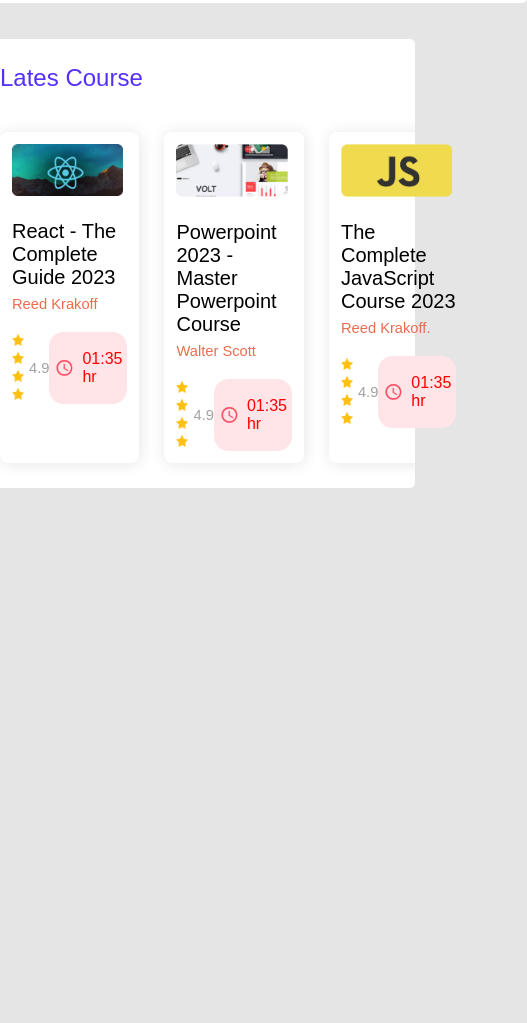
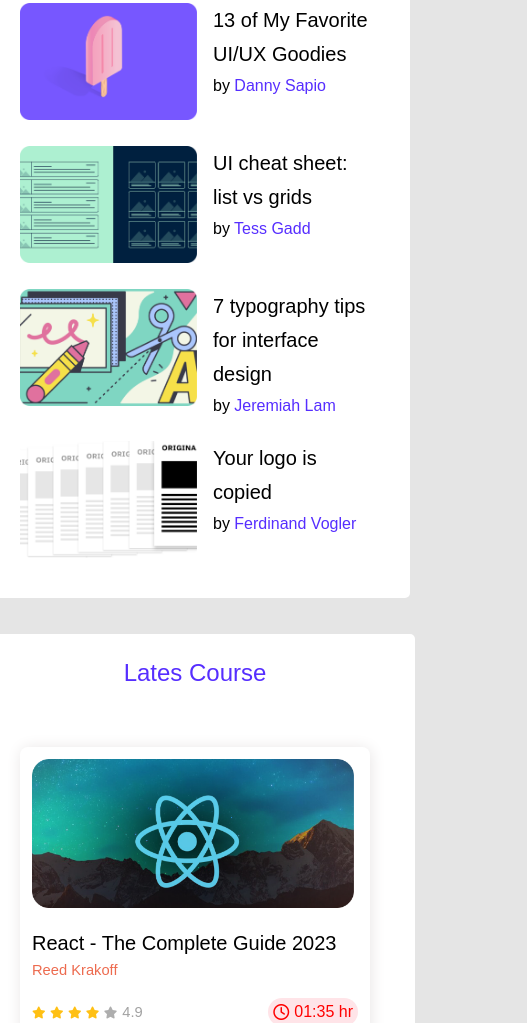
Before and after one commit to mrlaboratory/leader-board-css3, a plain HTML site: page index.html in a window 390 px wide. Shown: the part 977-2000 px from the top of the page, 527 px wide, since content can reach past the window. Before the commit the page ends 1495 px from the top, so only its background shows below. Drawn offline with Linux system fonts and the light colour scheme.

Commit message:
added media queries

```diff
--- a/index.html
+++ b/index.html
@@ -6,6 +6,9 @@
     <meta http-equiv="X-UA-Compatible" content="IE=edge">
     <meta name="viewport" content="width=device-width, initial-scale=1.0">
     <title>Leader board</title>
+    <!-- font awesome  -->
+    <script src="https://kit.fontawesome.com/53e4f60358.js" crossorigin="anonymous"></script>
+    <!-- page css style  -->
     <link rel="stylesheet" href="style/style.css">
 </head>
 
@@ -62,38 +65,38 @@
             <hr>
             <h2 class="section-title">Top Blog</h2>
             <div class="top-blogs">
-               <div class="blog">
+               <article class="blog">
                     <img src="images/blogs/blog-1.png" alt="">
                   <div class="blog-des">
                     <h3 class="blog-title">13 of My Favorite
                         UI/UX Goodies</h3>
                     <p>by <span class="author">Danny Sapio</span></p>
                   </div>
-                </div>
-                <div class="blog">
+                </article>
+                <article class="blog">
                     <img src="images/blogs/blog-2.png" alt="">
                    <div class="blog-des">
                     <h3 class="blog-title">UI cheat sheet:
                         list vs grids</h3>
                     <p>by <span class="author"> Tess Gadd</span></p>
                    </div>
-                </div>
-                <div class="blog">
+                </article>
+                <article class="blog">
                     <img src="images/blogs/blog-3.png" alt="">
                    <div class="blog-des">
                     <h3 class="blog-title">7 typography tips
                         for interface design</h3>
                     <p>by <span class="author">Jeremiah Lam</span></p>
                    </div>
-                </div>
-                <div class="blog">
+                </article>
+                <article class="blog">
                     <img src="images/blogs/blog-4.png" alt="">
                    <div class="blog-des">
                     <h3 class="blog-title">Your logo is
                         copied</h3>
                     <p>by <span class="author"> Ferdinand Vogler</span></p>
                    </div>
-                </div>
+                </article>
 
 
 
@@ -113,12 +116,16 @@
                     <div class="course-info">
                         <div class="review flex">
                             <div class="star ">
-                                <img src="images/icons/star.png" alt=""><img src="images/icons/star.png" alt=""><img src="images/icons/star.png" alt=""><img src="images/icons/star.png" alt="">
+                                <i class="fa-solid fa-star filled"></i>
+                                <i class="fa-solid fa-star filled"></i>
+                                <i class="fa-solid fa-star filled"></i>
+                                <i class="fa-solid fa-star filled"></i>
+                                <i class="fa-solid fa-star empty" ></i>
                             </div>
                             <div class="rating">4.9</div>
                         </div>
                         <div class="duration flex">
-                            <img src="images/icons/clock.png" alt=""> <p>01:35 hr</p>
+                            <i class="fa-regular fa-clock"></i>  <p> 01:35 hr</p>
                         </div>
                     </div>
                 </div>
@@ -129,12 +136,16 @@
                     <div class="course-info">
                         <div class="review flex">
                             <div class="star ">
-                                <img src="images/icons/star.png" alt=""><img src="images/icons/star.png" alt=""><img src="images/icons/star.png" alt=""><img src="images/icons/star.png" alt="">
+                                <i class="fa-solid fa-star filled"></i>
+                                <i class="fa-solid fa-star filled"></i>
+                                <i class="fa-solid fa-star filled"></i>
+                                <i class="fa-solid fa-star filled"></i>
+                                <i class="fa-solid fa-star empty" ></i>
                             </div>
                             <div class="rating">4.9</div>
                         </div>
                         <div class="duration flex">
-                            <img src="images/icons/clock.png" alt=""> <p>01:35 hr</p>
+                            <i class="fa-regular fa-clock"></i>  <p> 01:35 hr</p>
                         </div>
                     </div>
                 </div>
@@ -145,12 +156,16 @@
                     <div class="course-info">
                         <div class="review flex">
                             <div class="star ">
-                                <img src="images/icons/star.png" alt=""><img src="images/icons/star.png" alt=""><img src="images/icons/star.png" alt=""><img src="images/icons/star.png" alt="">
+                                <i class="fa-solid fa-star filled"></i>
+                                <i class="fa-solid fa-star filled"></i>
+                                <i class="fa-solid fa-star filled"></i>
+                                <i class="fa-solid fa-star filled"></i>
+                                <i class="fa-solid fa-star empty" ></i>
                             </div>
                             <div class="rating">4.9</div>
                         </div>
                         <div class="duration flex">
-                            <img src="images/icons/clock.png" alt=""> <p>01:35 hr</p>
+                            <i class="fa-regular fa-clock"></i>  <p> 01:35 hr</p>
                         </div>
                     </div>
                 </div>
--- a/style/style.css
+++ b/style/style.css
@@ -117,6 +117,8 @@
 }
 .top hr{
     margin-bottom: 30px;
+    border: 1px solid #D1D1D1;
+
 }
 
 
@@ -131,6 +133,7 @@
 }
 .blog img{
     width: 177px;
+    height: 117px;
     margin-right: 16px;
 }
 .blog-title{
@@ -159,12 +162,12 @@
 }
 
 .courses-container{
-    display: flex;
-    gap: 25px;
+display: grid;
+grid-template-columns: repeat(3,1fr);
+grid-column-gap: 24px;
 }
 .course{
     border-radius: 8px;
-    width: calc(100%/3);
     padding: 12px;
     box-shadow: 1px 1px 15px rgb(232, 229, 229);
 }
@@ -185,9 +188,17 @@
     margin-bottom: 20px;
 }
 
-.star img{
-    width: 12px;
-    height: 12px;
+.fa-star{
+    font-size: 12px;
+}
+.fa-star.filled{
+    color: #FFC014;
+}
+.fa-star.empty{
+    color: #AEAEAE;
+}
+.fa-clock{
+    margin-right: 5px;
 }
 
 .duration img{
@@ -217,3 +228,52 @@
 margin-left: 5px;
 
 }
+
+
+/* media queries */
+
+/* media queried for mobile device */
+@media only screen and (max-width:668px) {
+
+    .main,.header, .nav-container{
+        width: 100%;
+        margin: 0px;
+    }
+
+    .top-players{
+        grid-template-columns: repeat(1,1fr);
+        justify-items: center;
+    }.player{    flex-direction: column;}
+    .top{
+        width: 100%;
+        align-items: center;
+        padding: 20px;
+    }
+    .top-blogs{
+        grid-template-columns: repeat(1,1fr);
+        padding: 20px;
+    }
+    .section-title{
+        text-align: center;
+    }
+    .courses-container{
+        grid-template-columns: repeat(1,1fr);
+        padding: 20px;
+    }
+
+}
+
+
+/* media queries for tablet */
+
+@media only screen and (min-width:669px) and (max-width:992px) {
+    .top-players, .courses-container{
+        grid-template-columns: repeat(2,1fr);
+        justify-items: center;
+    }
+    .main,.nav-container{
+        width: 100%;
+    }     .section-title{
+        text-align: center;
+    }
+}
```
